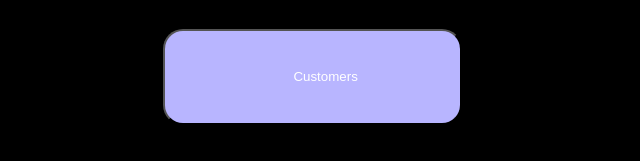
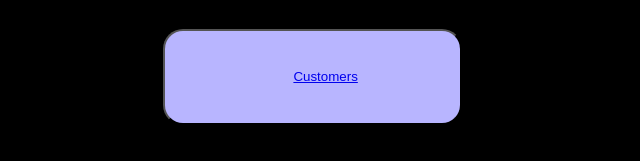
Before and after one commit to OndigoWendy/SME-E-Commerce-Platform, a plain HTML site: page index.html in a window 1280 px wide. Shown: the part 419-580 px from the top of the page, 323-963 px from the left. Drawn offline with Linux system fonts and the light colour scheme.

Commit message:
Correct the customer link syntax.

```diff
--- a/index.html
+++ b/index.html
@@ -10,7 +10,7 @@
 <body>
   <div class="landingPage">
     <button class="b1">  <a href="employee.html">Sign Up to Work</a></button>
-    <button class="b2"> <a href="home.html"></a> Customers</button>
+    <button class="b2"> <a href="home.html">Customers</a></button>
   </div>
   <div><img src="images/logo.png" alt="" class="logo"></div>
 </body>
```
